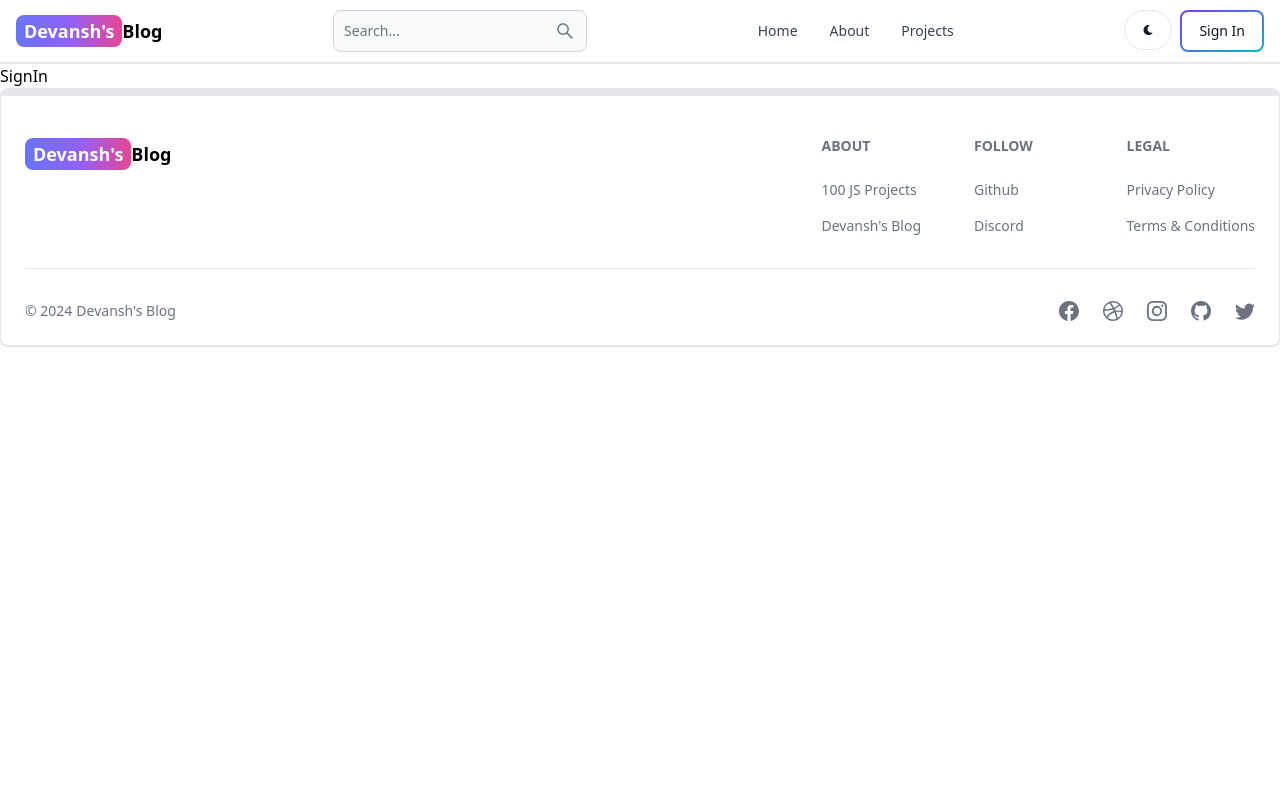
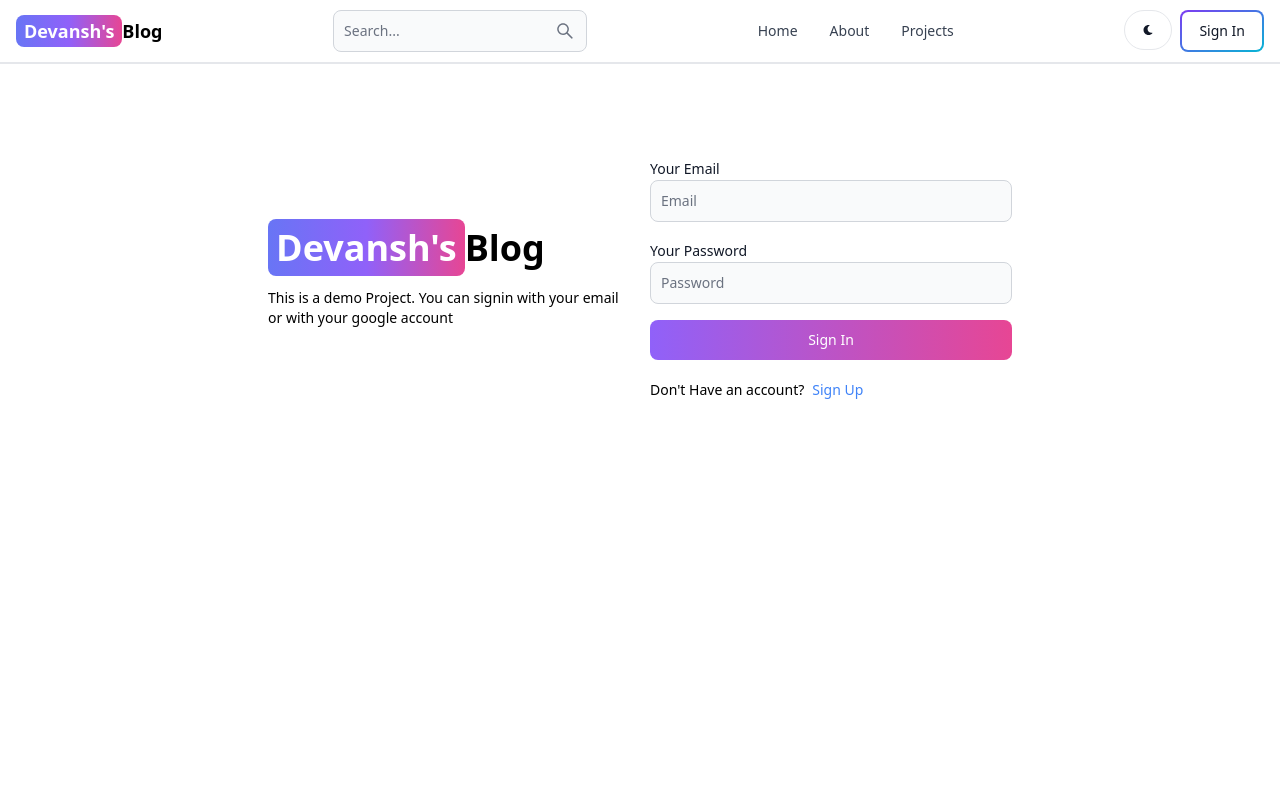
Before and after one commit to Devanshhh26/mern-blog, a React (Vite) app in the folder client/: page /signin in a window 1280 px wide. Shown: the top 800 px of the page. Built offline with nearby package versions, Linux system fonts and the light colour scheme.

Commit message:
Signin page functionality

```diff
--- a/client/src/pages/SignIn.jsx
+++ b/client/src/pages/SignIn.jsx
@@ -1,8 +1,103 @@
+import { Button, Label,TextInput,Alert, Spinner } from 'flowbite-react'
 import React from 'react'
+import { Link,useNavigate } from 'react-router-dom'
+import { useState } from 'react';
+function SignIn() {
+  const [errorMessage,setErrorMessage]=useState(null);
+  const [loading,setLoading]=useState(false);
+  const [formData,setFormData]=useState({});
+  const navigate=useNavigate();
+  const handleChange=(e)=>{
+    setFormData({...formData,[e.target.id]:e.target.value.trim()})
+  }
+  const handleSubmit=async(e)=>{
+    e.preventDefault();
+    if(!formData.email ||!formData.password)
+    {
+      return setErrorMessage('Please fill all the details')
+    }
+    try{
+      setLoading(true);
+      setErrorMessage(null);
+      const res=await fetch('/api/auth/signin',{
+      method:'POST',
+      headers:{'Content-Type':'application/json'},
+      body:JSON.stringify(formData)});
+      const data=await res.json();
+      if(data.success===false){
+        return setErrorMessage(data.message);
+      }
+      setLoading(false);
+      if(res.ok)
+      {
+        navigate('/');
+      }
+    }
+    catch(error)
+    {
+        setErrorMessage(error.message);
+        setLoading(false);
+    }
+  }
+  return (
+    <div className='min-h-screen mt-20'>
+      <div className='flex p-3 max-w-3xl mx-auto flex-col md:flex-row md:items-center gap-5'>
+        <div className='flex-1'>
+        <Link to="/" className=' font-bold dark:text-white text-4xl'>
+            <span className='px-2 py-1 bg-gradient-to-r from-indigo-500 via-purple-500 to-pink-500 rounded-lg text-white'>Devansh's</span>
+            Blog
+        </Link>
+        <p className='text-sm mt-5'>This is a demo Project. You can signin with your email or with your google account</p>
+        </div>
+        <div className='flex-1'>
+        <form className='flex flex-col gap-4' onSubmit={handleSubmit}>
+          <div>
+            <Label value='Your Email'/>
+            <TextInput
+            type='email'
+            placeholder='Email'
+            id='email'
+            onChange={handleChange}/>
+          </div>
+          <div>
+            <Label value='Your Password'/>
+            <TextInput
+            type='password'
+            placeholder='Password'
+            id='password'
+            onChange={handleChange} />
+          </div>
+          <Button gradientDuoTone='purpleToPink' type='submit' disabled={loading}>
+          {
+            loading ? (
+              <>
+              <Spinner size='sm'/>
+              <span className='pl-3'>Loading...</span>
+              </>
+            ) :
+            (
+              'Sign In'
+            )
+          }
 
-function SignIn() {
-  return (
-    <div>SignIn</div>
+          </Button>
+        </form>
+        <div className='flex gap-2 text-sm mt-5'>
+        <span>Don't Have an account? </span>
+        <Link to='/signin' className='text-blue-500'>
+        Sign Up
+        </Link>
+        </div>
+        {
+          errorMessage  &&  (
+            <Alert className='mt-5' color='failure'>
+            {errorMessage}
+            </Alert>
+          )
+        }
+        </div>
+      </div>
+    </div>
   )
 }
 
```
